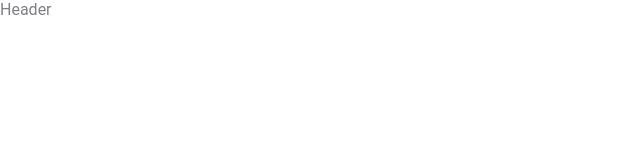
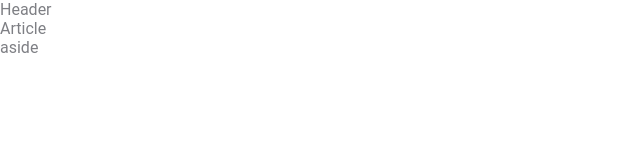
Before and after one commit to koshmar1319/wpressite, a plain HTML site: page index.html in a window 1280 px wide. Shown: the whole page, without its empty margins (0-640 px from the left). Drawn offline with Linux system fonts and the light colour scheme.

Commit message:
github commit

```diff
--- a/index.html
+++ b/index.html
@@ -12,8 +12,8 @@
 <body>
     <header>Header</header>
     <main>
-            <article></article>
-            <aside></aside>
+            <article>Article</article>
+            <aside>aside</aside>
     </main>
     <footer>
 
```
